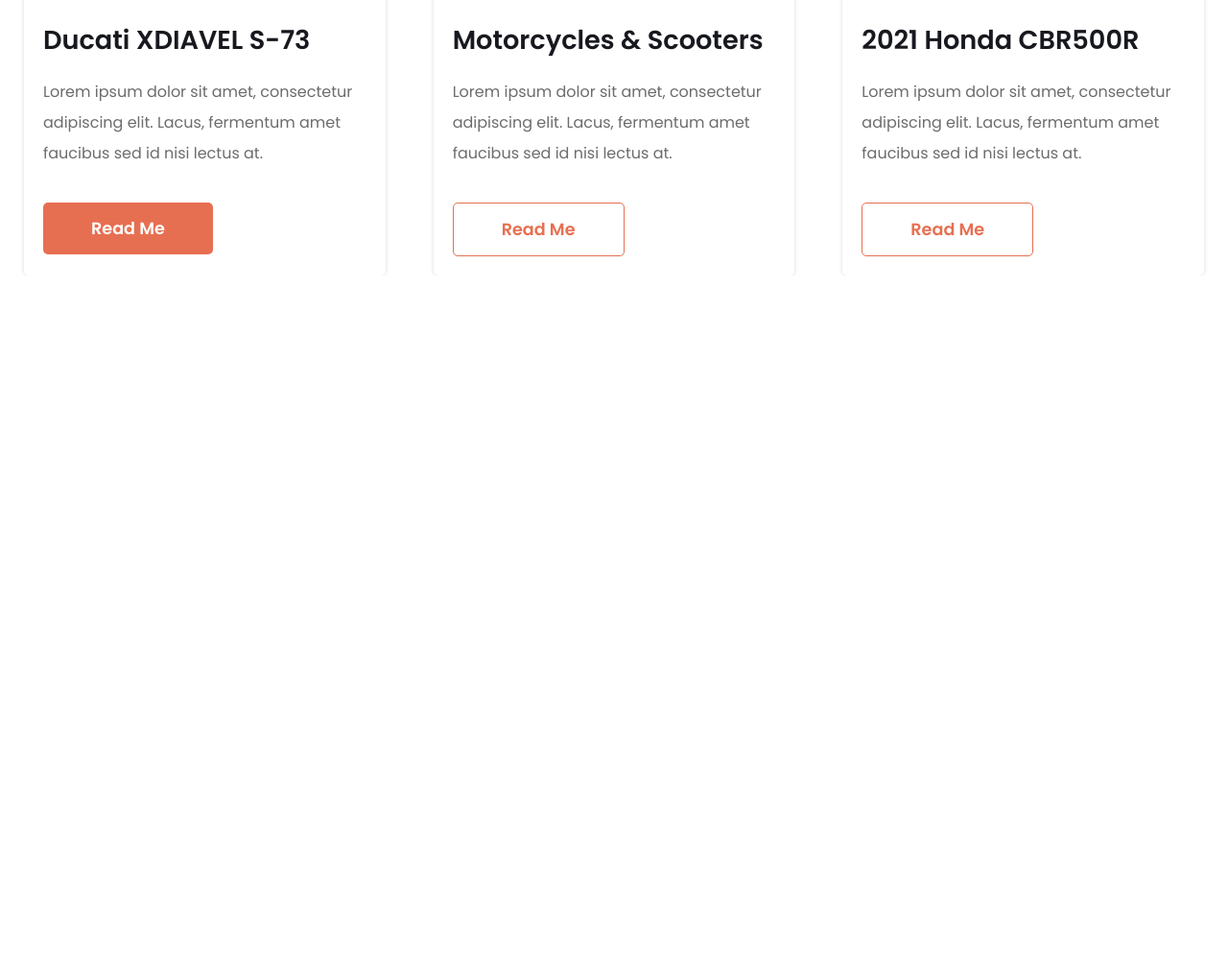
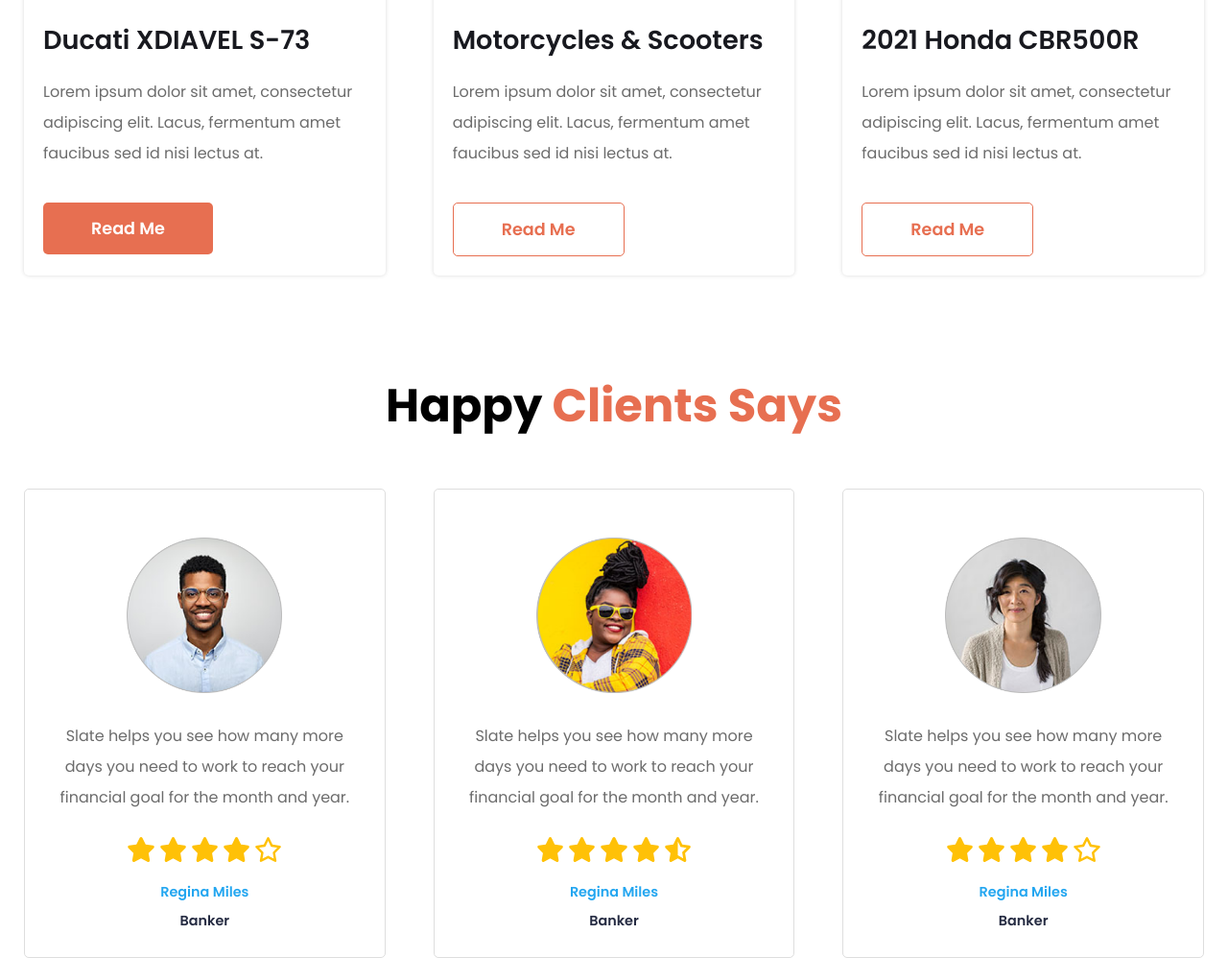
Before and after one commit to Ashiqur1819/Biker-Zone, a plain HTML site: page index.html in a window 1280 px wide. Shown: the part 1701-2699 px from the top of the page at 96% size. Before the commit the page ends 1988 px from the top, so only its background shows below. Drawn offline with Linux system fonts and the light colour scheme.

Commit message:
Added clients section with responsive design for mobile and tablet

```diff
--- a/index.html
+++ b/index.html
@@ -99,6 +99,71 @@
     </section>
 <!-- News section ends here -->
 
+<!-- Clients section starts here -->
+    <section class="clients-section">
+        <h2 class="clients-title title">Happy <span>Clients Says</span></h2>
+        <div class="clients-container">
+            <div class="clients-card">
+                <div class="clients-card-header">
+                    <img src="images/others/user-1.png" alt="">
+                </div>
+                <div class="clients-card-body">
+                    <p class="description">Slate helps you see how many more days you need to work to reach your financial goal for the month and year.</p>
+                </div>
+                <div class="clients-card-footer">
+                    <div class="clients-ratings">
+                        <img src="images/icons/star-solid.svg" alt="">
+                        <img src="images/icons/star-solid.svg" alt="">
+                        <img src="images/icons/star-solid.svg" alt="">
+                        <img src="images/icons/star-solid.svg" alt="">
+                        <img src="images/icons/star-regular.svg" alt="">
+                    </div>
+                    <h5 class="clients-footer-title-1">Regina Miles</h5>
+                    <h6 class="clients-footer-title-2">Banker</h6>
+                </div>
+            </div>
+            <div class="clients-card">
+                <div class="clients-card-header">
+                    <img src="images/others/user-3.png" alt="">
+                </div>
+                <div class="clients-card-body">
+                    <p class="description">Slate helps you see how many more days you need to work to reach your financial goal for the month and year.</p>
+                </div>
+                <div class="clients-card-footer">
+                    <div class="clients-ratings">
+                        <img src="images/icons/star-solid.svg" alt="">
+                        <img src="images/icons/star-solid.svg" alt="">
+                        <img src="images/icons/star-solid.svg" alt="">
+                        <img src="images/icons/star-solid.svg" alt="">
+                        <img src="images/icons/star-half-stroke-solid.svg" alt="">
+                    </div>
+                    <h5 class="clients-footer-title-1">Regina Miles</h5>
+                    <h6 class="clients-footer-title-2">Banker</h6>
+                </div>
+            </div>
+            <div class="clients-card">
+                <div class="clients-card-header">
+                    <img src="images/others/user-2.png" alt="">
+                </div>
+                <div class="clients-card-body">
+                    <p class="description">Slate helps you see how many more days you need to work to reach your financial goal for the month and year.</p>
+                </div>
+                <div class="clients-card-footer">
+                    <div class="clients-ratings">
+                        <img src="images/icons/star-solid.svg" alt="">
+                        <img src="images/icons/star-solid.svg" alt="">
+                        <img src="images/icons/star-solid.svg" alt="">
+                        <img src="images/icons/star-solid.svg" alt="">
+                        <img src="images/icons/star-regular.svg" alt="">
+                    </div>
+                    <h5 class="clients-footer-title-1">Regina Miles</h5>
+                    <h6 class="clients-footer-title-2">Banker</h6>
+                </div>
+            </div>
+        </div>
+    </section>
+<!-- Clients section ends here -->
+
 <!-- Main section starts here -->
     <main>
 
--- a/styles/style.css
+++ b/styles/style.css
@@ -22,13 +22,13 @@
     margin: 0;
     padding: 0;
 }
-/* Universal classes ends here */
-
-/* Shared styles starts here */
 body{
     max-width: 1440px;
     margin: 0 auto;
 }
+/* Universal classes ends here */
+
+/* Shared styles starts here */
 header,
 main{
     padding: 0 25px;
@@ -59,6 +59,9 @@ main{
     font-size: 1rem;
     font-weight: 400;
     line-height: 32px
+}
+span{
+    color: rgb(231, 111, 81);
 }
 /* Shared styles ends here */
 
@@ -202,12 +205,60 @@ header{
 }
 /* News  section ends here */
 
+/* Clients section starts here */
+.clients-section{
+    margin-top: 100px;
+}
+.clients-container{
+    display: grid;
+    grid-template-columns: repeat(3, 1fr);
+    text-align: center;
+    gap: 50px;
+    padding: 0 25px;
+    margin-top: 50px;
+}
+.clients-card{
+    padding: 25px;
+    box-sizing: border-box;
+    border: 1px solid rgb(222, 222, 222);
+    border-radius: 5px;
+    background: rgb(255, 255, 255);
+}
+.clients-card-header > img{
+    width: 50%;
+    margin: 25px 0;
+}
+.clients-ratings > img{
+    width: 9%;
+    margin-bottom: 15px;
+}
+.clients-card-body{
+    margin-bottom: 25px;
+}
+.clients-footer-title-1{
+    color: rgb(35, 166, 240);
+    font-family: Poppins;
+    font-size: .9rem;
+    font-weight: 600;
+    line-height: 25px;
+    margin-bottom: 5px;
+}
+.clients-footer-title-2{
+    color: rgb(37, 43, 66);
+    font-family: Poppins;
+    font-size: .9rem;
+    font-weight: 600;
+    line-height: 25px;
+}
+/* Clients section ends here */
+
 
 
 /*================================ Responsive design starts here (For mobile)================================ */
 @media screen and (max-width:576px) {
 header,
-.featured-section{
+.featured-section,
+.clients-section{
     padding: 0 20px;
 }
 .title{
@@ -263,8 +314,15 @@ header,
 }
 /* News section ends here */
 
+/* Clients section starts here */
+.clients-container{
+    grid-template-columns: 1fr;
+    padding: 0 5px;
 }
-/* Responsive design ends here (For mobile) */
+/* Clients section ends here */
+
+}
+/*============================= Responsive design ends here (For mobile)============================== */
 
 
 /* Responsive design starts here (For tablet) */
@@ -296,5 +354,14 @@ font-size: 2rem;
     grid-template-columns: 1fr;
 }
 /* News section ends here */
+
+/* Clients section starts here */
+.clients-container{
+    grid-template-columns: 1fr;
+}
+.clients-card{
+    padding: 25px 50px;
+}
+/* Clients section ends here */
 }
 /* Responsive design ends here (For mobile) */
```
